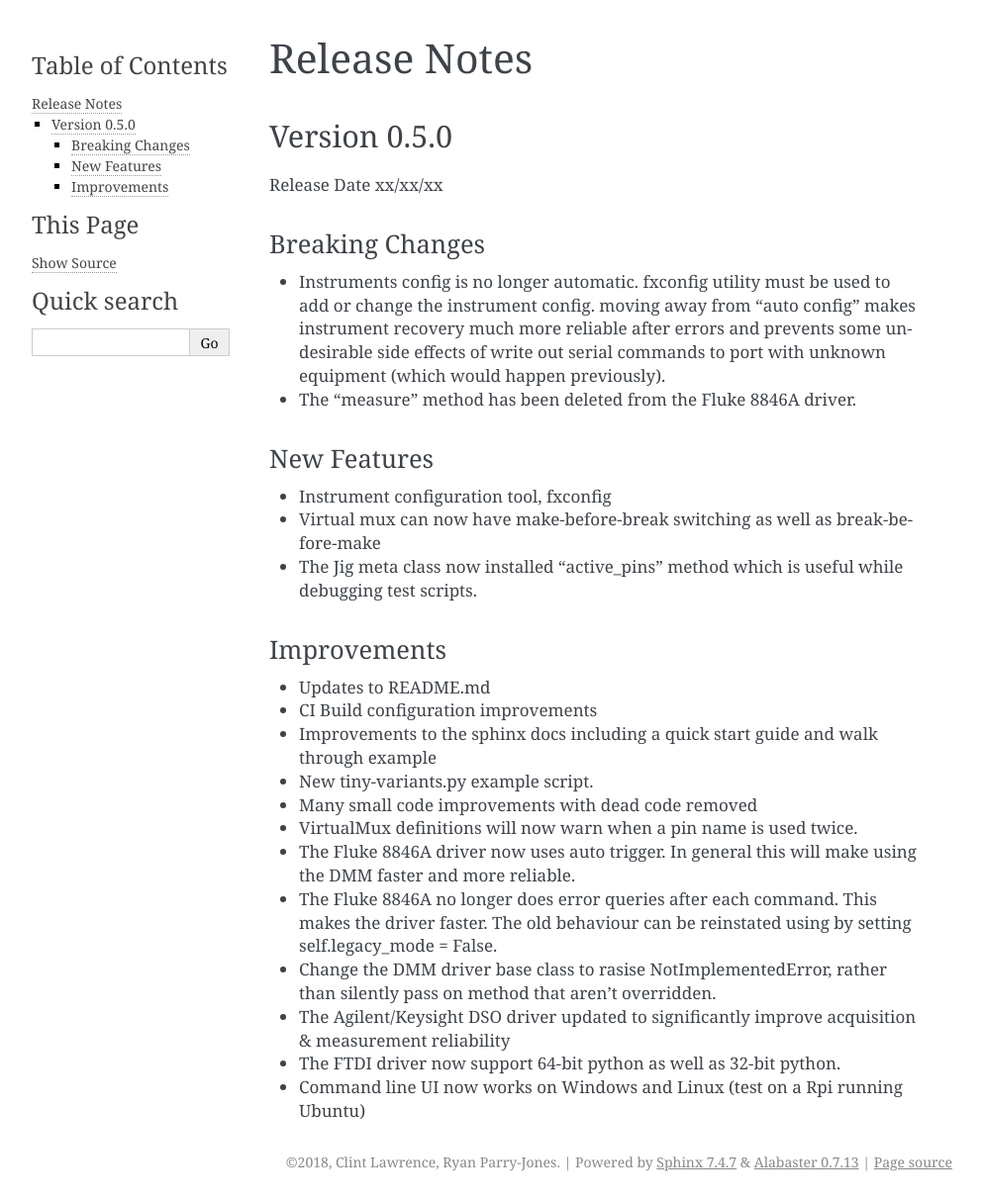
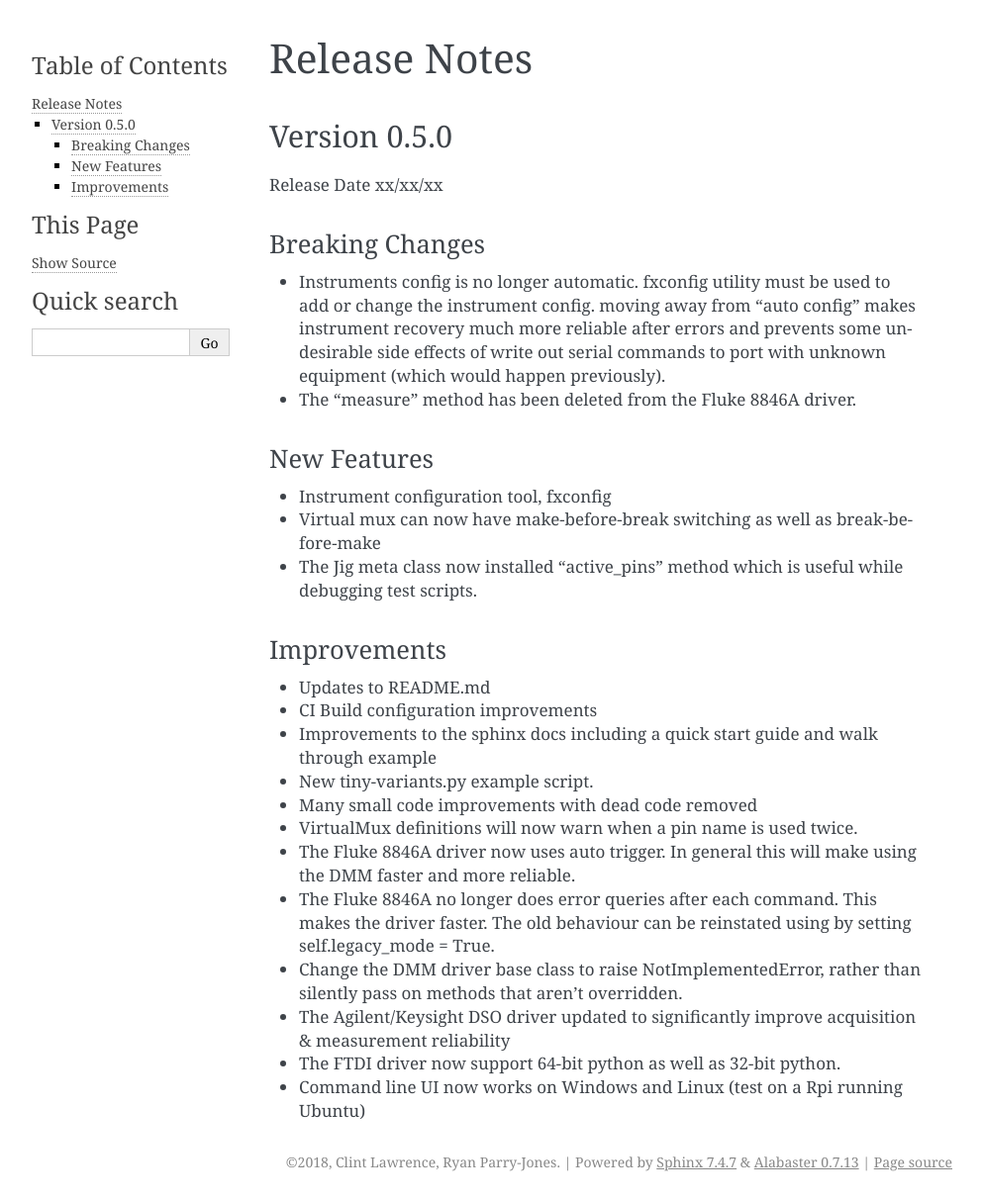
Before and after one commit to PyFixate/Fixate, a Sphinx documentation site: the page built from docs/source/release-notes.rst, in a window 1280 px wide. Shown: the whole page at 99% size, without its empty margins (148-1140 px from the left). Built offline with Sphinx 7.4.7, drawn with Linux system fonts in a browser that asks for light colours.

Commit message:
Update release-notes.rst
Fixing release notes errors

```diff
--- a/docs/source/release-notes.rst
+++ b/docs/source/release-notes.rst
@@ -30,8 +30,8 @@ Improvements
 - Many small code improvements with dead code removed
 - VirtualMux definitions will now warn when a pin name is used twice.
 - The Fluke 8846A driver now uses auto trigger. In general this will make using the DMM faster and more reliable.
-- The Fluke 8846A no longer does error queries after each command. This makes the driver faster. The old behaviour can be reinstated using by setting self.legacy_mode = False.
-- Change the DMM driver base class to rasise NotImplementedError, rather than silently pass on method that aren't overridden.
+- The Fluke 8846A no longer does error queries after each command. This makes the driver faster. The old behaviour can be reinstated using by setting self.legacy_mode = True.
+- Change the DMM driver base class to raise NotImplementedError, rather than silently pass on methods that aren't overridden.
 - The Agilent/Keysight DSO driver updated to significantly improve acquisition & measurement reliability
 - The FTDI driver now support 64-bit python as well as 32-bit python.
 - Command line UI now works on Windows and Linux (test on a Rpi running Ubuntu)
```
